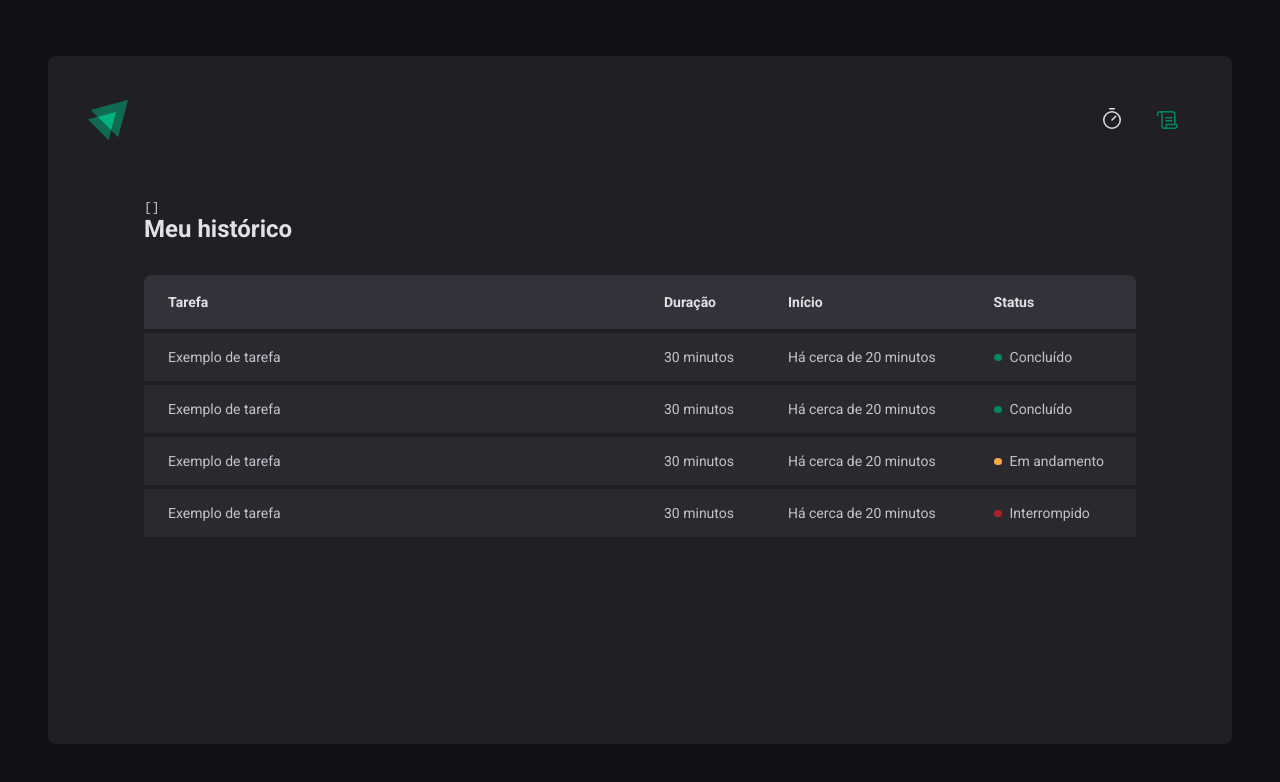
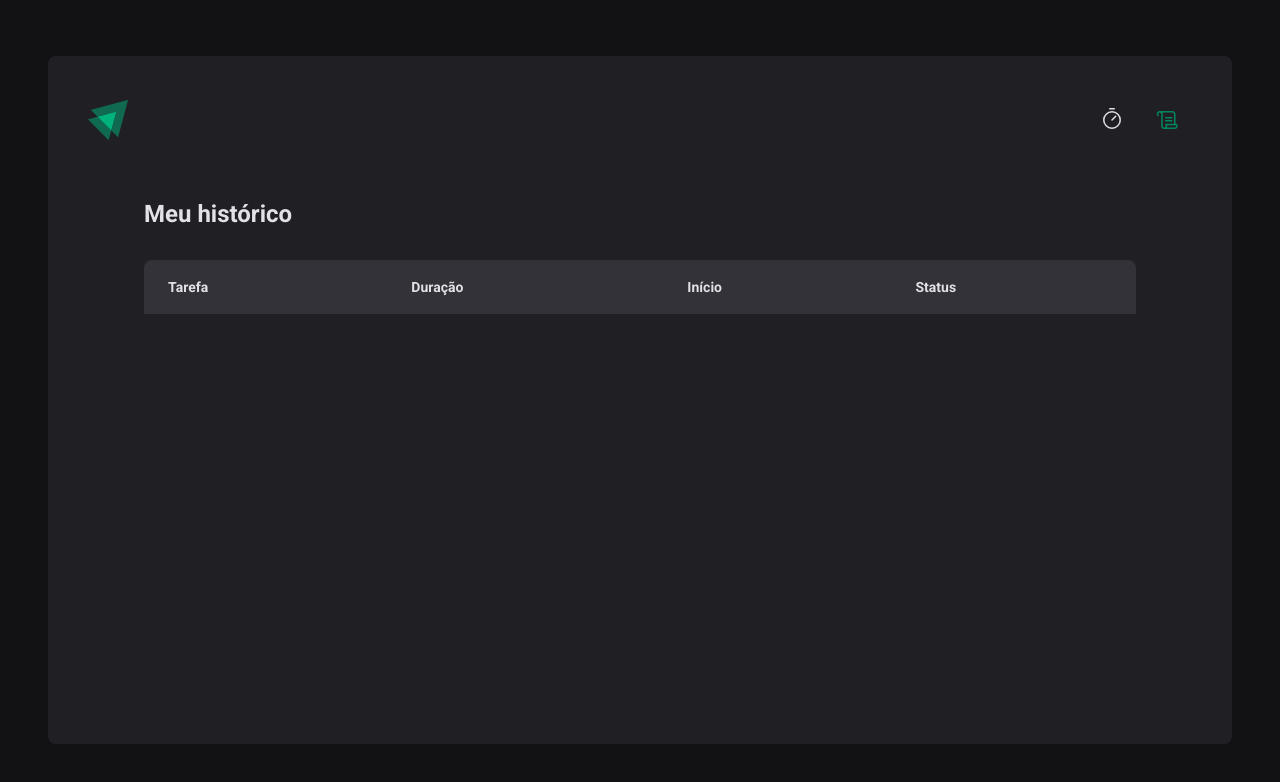
Before and after one commit to Matheus-Pazinati/pomodoro-timer, a React (Vite) app: page /history in a window 1280 px wide. Shown: the top 782 px of the page. Built offline with nearby package versions, Linux system fonts and the light colour scheme.

Commit message:
Cria tabela dos ciclos na pagina de Historicos

```diff
--- a/src/pages/History/index.tsx
+++ b/src/pages/History/index.tsx
@@ -1,12 +1,17 @@
 import { useContext } from 'react'
+
+import { formatDistanceToNow } from 'date-fns'
+
+import ptBR from 'date-fns/locale/pt-BR'
+
 import { CyclesContext } from '../../contexts/CycleContext'
+
 import { HistoryContainer, HistoryList, ProjectStatus } from './styles'
 
 export function History() {
   const { cycles } = useContext(CyclesContext)
   return (
     <HistoryContainer>
-      <pre>{JSON.stringify(cycles, null, 2)}</pre>
       <h1>Meu histórico</h1>
       <HistoryList>
         <table>
@@ -19,38 +24,39 @@
             </tr>
           </thead>
           <tbody>
-            <tr>
-              <td>Exemplo de tarefa</td>
-              <td>30 minutos</td>
-              <td>Há cerca de 20 minutos</td>
-              <td>
-                <ProjectStatus statusColor="green">Concluído</ProjectStatus>
-              </td>
-            </tr>
-            <tr>
-              <td>Exemplo de tarefa</td>
-              <td>30 minutos</td>
-              <td>Há cerca de 20 minutos</td>
-              <td>
-                <ProjectStatus statusColor="green">Concluído</ProjectStatus>
-              </td>
-            </tr>
-            <tr>
-              <td>Exemplo de tarefa</td>
-              <td>30 minutos</td>
-              <td>Há cerca de 20 minutos</td>
-              <td>
-                <ProjectStatus statusColor="yellow">Em andamento</ProjectStatus>
-              </td>
-            </tr>
-            <tr>
-              <td>Exemplo de tarefa</td>
-              <td>30 minutos</td>
-              <td>Há cerca de 20 minutos</td>
-              <td>
-                <ProjectStatus statusColor="red">Interrompido</ProjectStatus>
-              </td>
-            </tr>
+            {cycles.map((cycle) => {
+              return (
+                <tr key={cycle.id}>
+                  <td>{cycle.task}</td>
+                  <td>{cycle.minutes} minutos</td>
+                  <td>
+                    {formatDistanceToNow(cycle.startDate, {
+                      addSuffix: true,
+                      locale: ptBR,
+                    })}
+                  </td>
+                  <td>
+                    {cycle.finishedDate && (
+                      <ProjectStatus statusColor="green">
+                        Concluído
+                      </ProjectStatus>
+                    )}
+
+                    {cycle.interruptedDate && (
+                      <ProjectStatus statusColor="red">
+                        Interrompido
+                      </ProjectStatus>
+                    )}
+
+                    {!cycle.finishedDate && !cycle.interruptedDate && (
+                      <ProjectStatus statusColor="yellow">
+                        Em andamento
+                      </ProjectStatus>
+                    )}
+                  </td>
+                </tr>
+              )
+            })}
           </tbody>
         </table>
       </HistoryList>
```
